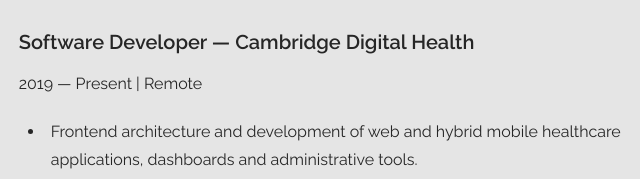
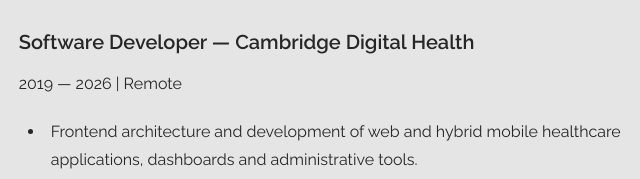
Before and after one commit to pxbrandao/pxbrandao.github.io, a plain HTML site: page index.html in a window 1280 px wide. Shown: the part 151-330 px from the top of the page, 495-1135 px from the left. Drawn offline with nearby package versions, Linux system fonts and the light colour scheme.

Commit message:
chore: update content

```diff
--- a/index.html
+++ b/index.html
@@ -447,7 +447,7 @@
 
           <article>
             <h3>Software Developer — Cambridge Digital Health</h3>
-            <p><time datetime="2019">2019</time> — Present | Remote</p>
+            <p><time datetime="2019">2019</time> — <time datetime="2026">2026</time> | Remote</p>
 
             <ul>
               <li>
```
